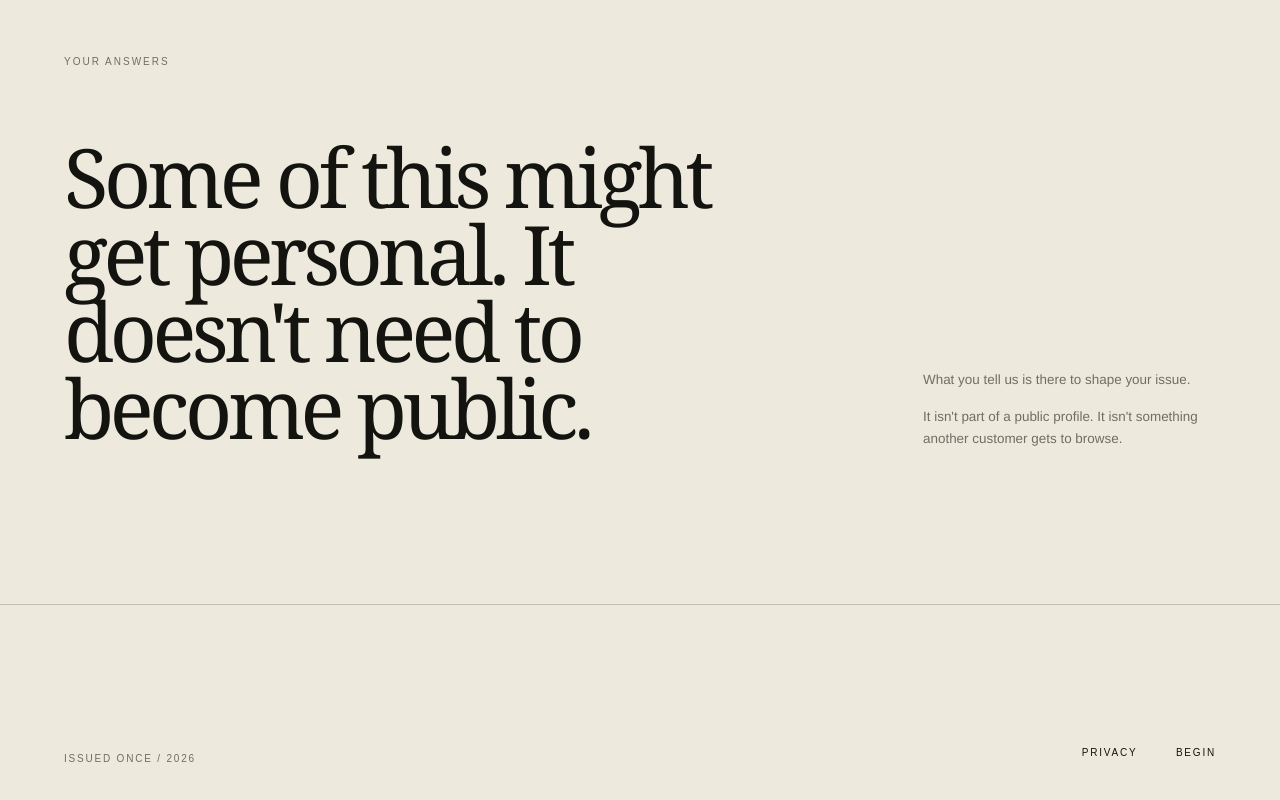
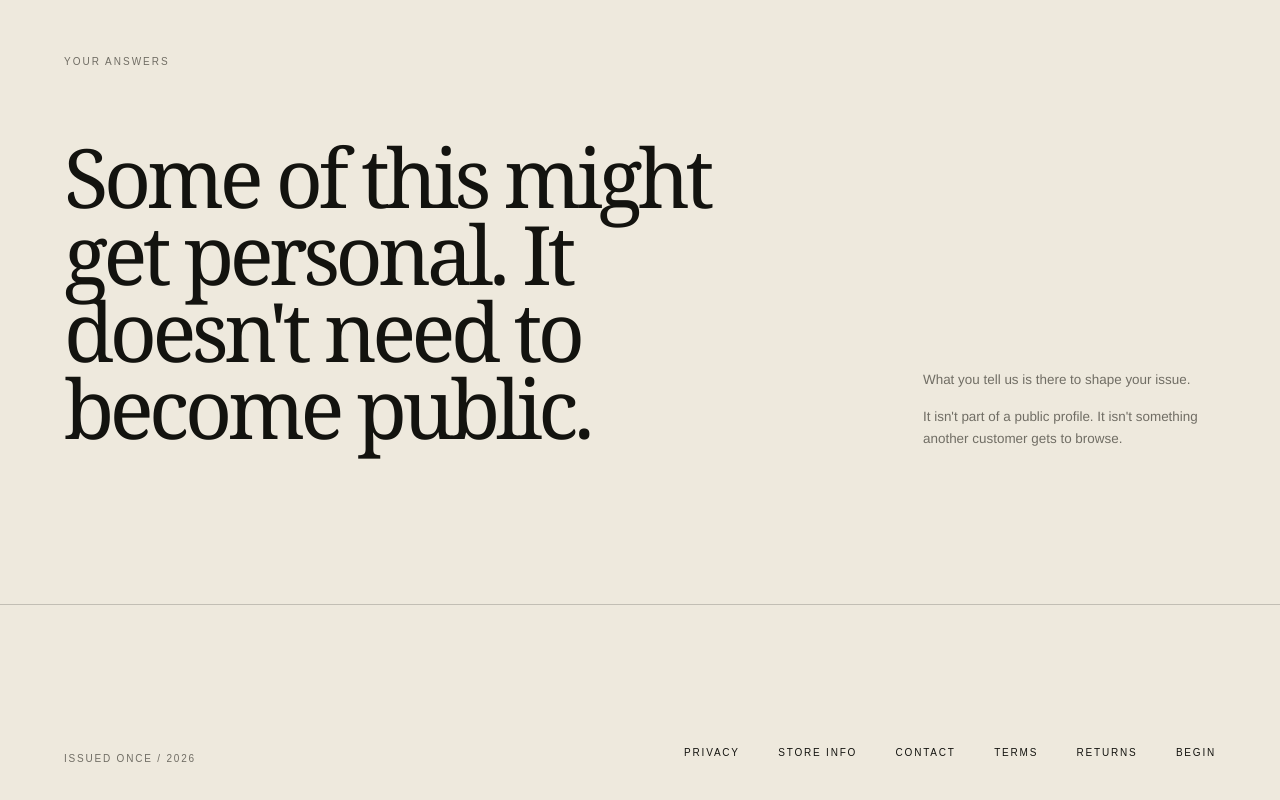
Before and after one commit to itxsam57/issued-once, a Next.js app: page / in a window 1280 px wide. Shown: the part 3396-4196 px from the top of the page. Built offline with nearby package versions, Linux system fonts and the light colour scheme.

Commit message:
feat: expose merchant information from storefront footer

```diff
--- a/src/app/page.tsx
+++ b/src/app/page.tsx
@@ -65,6 +65,10 @@ export default function Home() {
         <span>ISSUED ONCE / 2026</span>
         <nav aria-label="Footer">
           <a href="#privacy">PRIVACY</a>
+          <Link href="/store-info">STORE INFO</Link>
+          <Link href="/contact">CONTACT</Link>
+          <Link href="/terms">TERMS</Link>
+          <Link href="/returns">RETURNS</Link>
           <Link href="/begin">BEGIN</Link>
         </nav>
       </footer>
```
